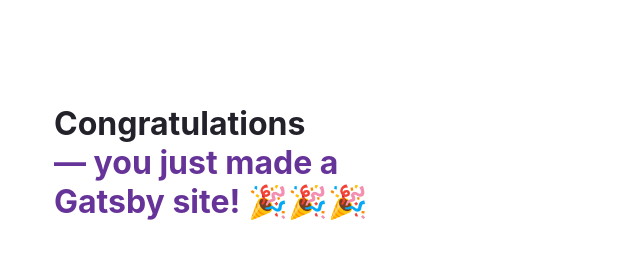
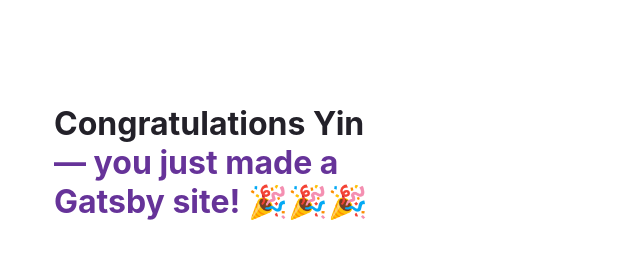
Before and after one commit to Yintc123/Gatsby, a Gatsby site in the folder my-gatsby-site/: page / in a window 1280 px wide. Shown: the top 271 px of the page, 50-690 px from the left. Built offline with nearby package versions, Linux system fonts and the light colour scheme; Gatsby itself is replaced by a stand-in of ours.

Commit message:
Update index.tsx.

```diff
--- a/my-gatsby-site/src/pages/index.tsx
+++ b/my-gatsby-site/src/pages/index.tsx
@@ -140,7 +140,7 @@
   return (
     <main style={pageStyles}>
       <h1 style={headingStyles}>
-        Congratulations
+        Congratulations Yin
         <br />
         <span style={headingAccentStyles}>— you just made a Gatsby site! 🎉🎉🎉</span>
       </h1>
```
